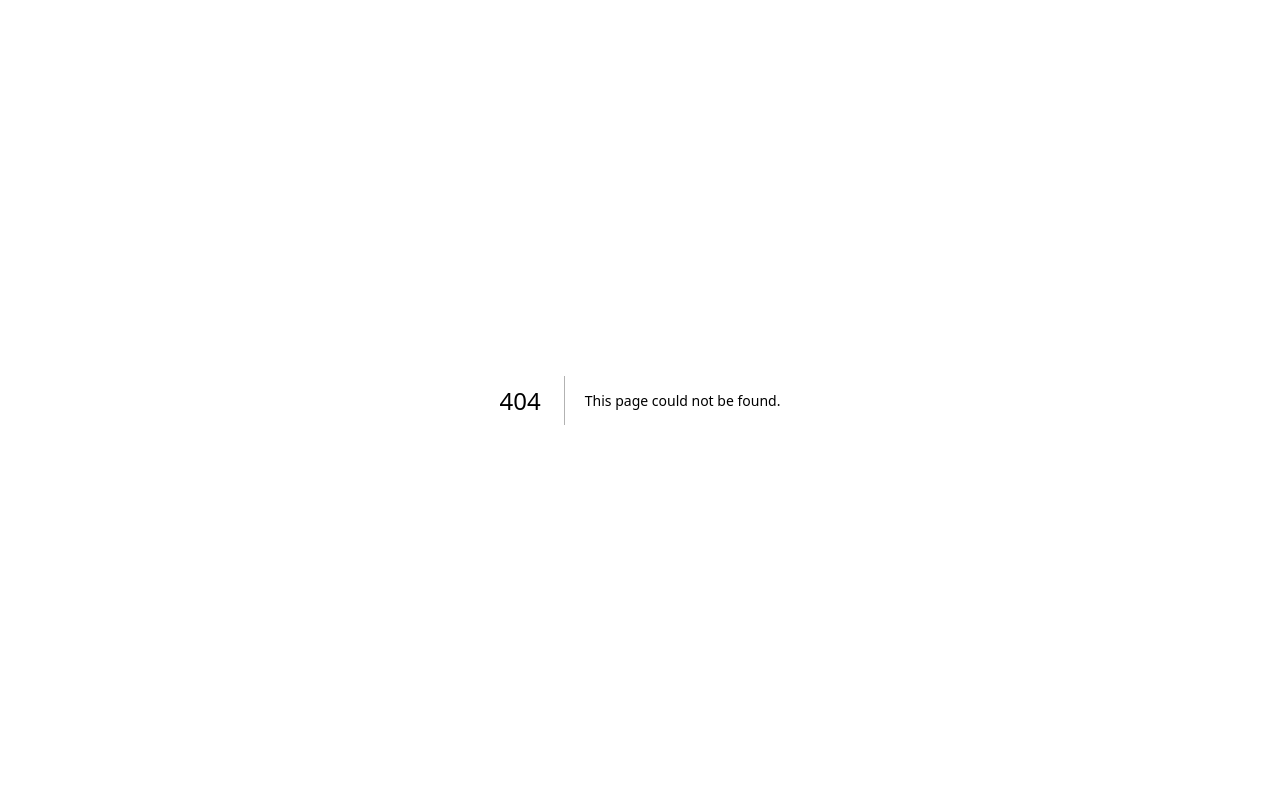
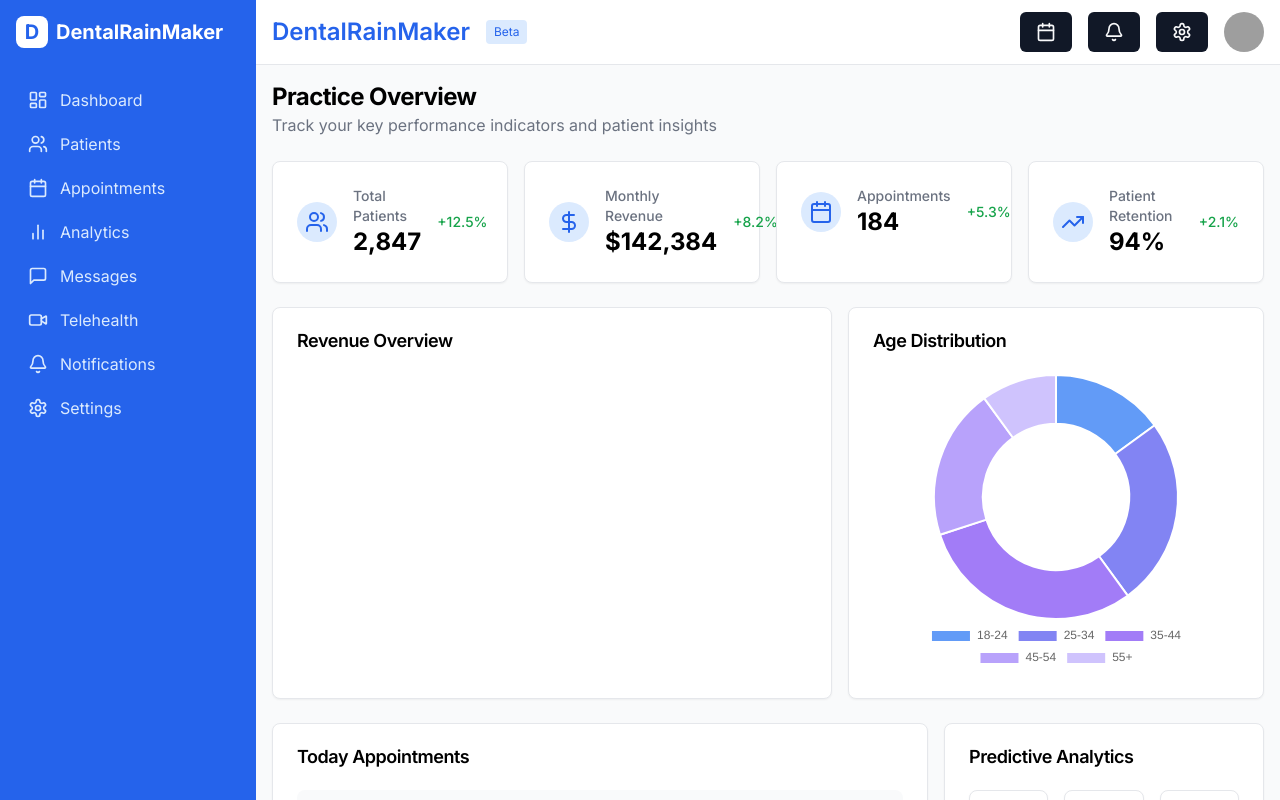
Before and after one commit to jorge210488/DentalRainMaker, a Next.js app in the folder frontend/: page /dashboard/patient/home in a window 1280 px wide. Before the commit this address had no page. Built offline with nearby package versions, Linux system fonts and the light colour scheme; grey boxes are pictures that could not be loaded.

Commit message:
cambios dependencias

```diff
--- a/frontend/src/app/api/auth/authOptions.ts
+++ b/frontend/src/app/api/auth/authOptions.ts
@@ -175,7 +175,7 @@
       return session
     },
     async redirect({ url, baseUrl }) {
-      return '/home'
+      return '/dashboard/patient/home'
     },
   },
 }
--- /dev/null
+++ b/frontend/src/app/dashboard/patient/home/page.tsx
@@ -0,0 +1,104 @@
+import {
+  Card,
+  CardContent,
+  CardHeader,
+  CardTitle,
+} from '@/components/userDashboard/ui/card'
+import { Users, DollarSign, Calendar, TrendingUp } from 'lucide-react'
+import { StatsCard } from '@/components/userDashboard/stats-card'
+import { AppointmentsList } from '@/components/userDashboard/appointments-list'
+import { RevenueChart } from '@/components/userDashboard/revenue-chart'
+import { AgeDistribution } from '@/components/userDashboard/age-distribution'
+import { PredictiveAnalytics } from '@/components/userDashboard/predictive-analytics'
+import { MarketingMetrics } from '@/components/userDashboard/marketing-metrics'
+
+export default function DashboardPage() {
+  return (
+    <div className='space-y-6'>
+      <div>
+        <h2 className='text-2xl font-bold tracking-tight text-black'>
+          Practice Overview
+        </h2>
+        <p className='text-muted-foreground text-black'>
+          Track your key performance indicators and patient insights
+        </p>
+      </div>
+
+      <div className='grid gap-4 md:grid-cols-2 lg:grid-cols-4'>
+        <StatsCard
+          title='Total Patients'
+          value='2,847'
+          change='+12.5%'
+          icon={Users}
+        />
+        <StatsCard
+          title='Monthly Revenue'
+          value='$142,384'
+          change='+8.2%'
+          icon={DollarSign}
+        />
+        <StatsCard
+          title='Appointments'
+          value='184'
+          change='+5.3%'
+          icon={Calendar}
+        />
+        <StatsCard
+          title='Patient Retention'
+          value='94%'
+          change='+2.1%'
+          icon={TrendingUp}
+        />
+      </div>
+
+      <div className='grid gap-4 md:grid-cols-2 lg:grid-cols-7'>
+        <Card className='col-span-4'>
+          <CardHeader>
+            <CardTitle>Revenue Overview</CardTitle>
+          </CardHeader>
+          <CardContent>
+            <RevenueChart />
+          </CardContent>
+        </Card>
+        <Card className='col-span-3'>
+          <CardHeader>
+            <CardTitle>Age Distribution</CardTitle>
+          </CardHeader>
+          <CardContent>
+            <AgeDistribution />
+          </CardContent>
+        </Card>
+      </div>
+
+      <div className='grid gap-4 md:grid-cols-2 lg:grid-cols-3'>
+        <Card className='col-span-2'>
+          <CardHeader>
+            <CardTitle>Today Appointments</CardTitle>
+          </CardHeader>
+          <CardContent>
+            <AppointmentsList />
+          </CardContent>
+        </Card>
+        <Card>
+          <CardHeader>
+            <CardTitle>Predictive Analytics</CardTitle>
+          </CardHeader>
+          <CardContent>
+            <PredictiveAnalytics />
+          </CardContent>
+        </Card>
+      </div>
+
+      <div className='grid gap-4 md:grid-cols-2'>
+        <Card>
+          <CardHeader>
+            <CardTitle>Marketing & Communication</CardTitle>
+          </CardHeader>
+          <CardContent>
+            <MarketingMetrics />
+          </CardContent>
+        </Card>
+      </div>
+    </div>
+  )
+}
--- a/frontend/src/components/userDashboard/revenue-chart.tsx
+++ b/frontend/src/components/userDashboard/revenue-chart.tsx
@@ -1,6 +1,6 @@
 'use client'
 
-import { Line } from 'react-chartjs-2'
+// import { Line } from 'react-chartjs-2'
 import {
   Chart as ChartJS,
   CategoryScale,
@@ -24,58 +24,58 @@
   Legend,
 )
 
-const labels = [
-  'Jan',
-  'Feb',
-  'Mar',
-  'Apr',
-  'May',
-  'Jun',
-  'Jul',
-  'Aug',
-  'Sep',
-  'Oct',
-  'Nov',
-  'Dec',
-]
+// const labels = [
+//   'Jan',
+//   'Feb',
+//   'Mar',
+//   'Apr',
+//   'May',
+//   'Jun',
+//   'Jul',
+//   'Aug',
+//   'Sep',
+//   'Oct',
+//   'Nov',
+//   'Dec',
+// ]
 
-const data = {
-  labels,
-  datasets: [
-    {
-      label: 'Revenue',
-      data: [
-        120000, 125000, 135000, 130000, 140000, 138000, 142000, 140000, 145000,
-        142000, 148000, 142384,
-      ],
-      borderColor: 'rgb(59, 130, 246)',
-      backgroundColor: 'rgba(59, 130, 246, 0.1)',
-      fill: true,
-    },
-  ],
-}
+// const data = {
+//   labels,
+//   datasets: [
+//     {
+//       label: 'Revenue',
+//       data: [
+//         120000, 125000, 135000, 130000, 140000, 138000, 142000, 140000, 145000,
+//         142000, 148000, 142384,
+//       ],
+//       borderColor: 'rgb(59, 130, 246)',
+//       backgroundColor: 'rgba(59, 130, 246, 0.1)',
+//       fill: true,
+//     },
+//   ],
+// }
 
-const options = {
-  responsive: true,
-  plugins: {
-    legend: {
-      display: false,
-    },
-  },
-  scales: {
-    y: {
-      beginAtZero: true,
-      ticks: {
-        callback: (value: number) => `$${value.toLocaleString()}`,
-      },
-    },
-  },
-}
+// const options = {
+//   responsive: true,
+//   plugins: {
+//     legend: {
+//       display: false,
+//     },
+//   },
+//   scales: {
+//     y: {
+//       beginAtZero: true,
+//       ticks: {
+//         callback: (value: number) => `$${value.toLocaleString()}`,
+//       },
+//     },
+//   },
+// }
 
 export function RevenueChart() {
   return (
     <div className='h-[300px]'>
-      <Line data={data} options={options} />
+      {/* <Line data={data} options={options} /> */}
     </div>
   )
 }
```
Also changed, not shown: frontend/package.json (+6 -3 lines), 1 other file (tests, documents, lock files or other folders).
